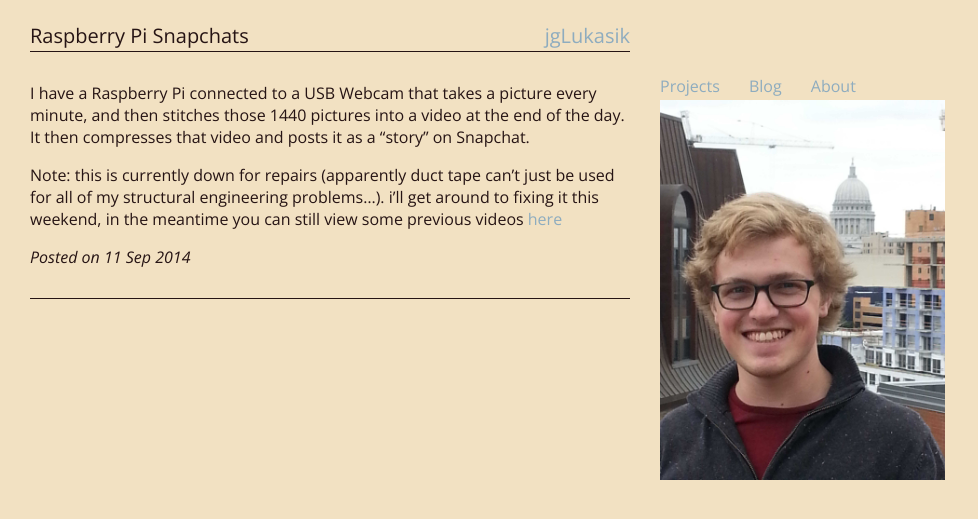
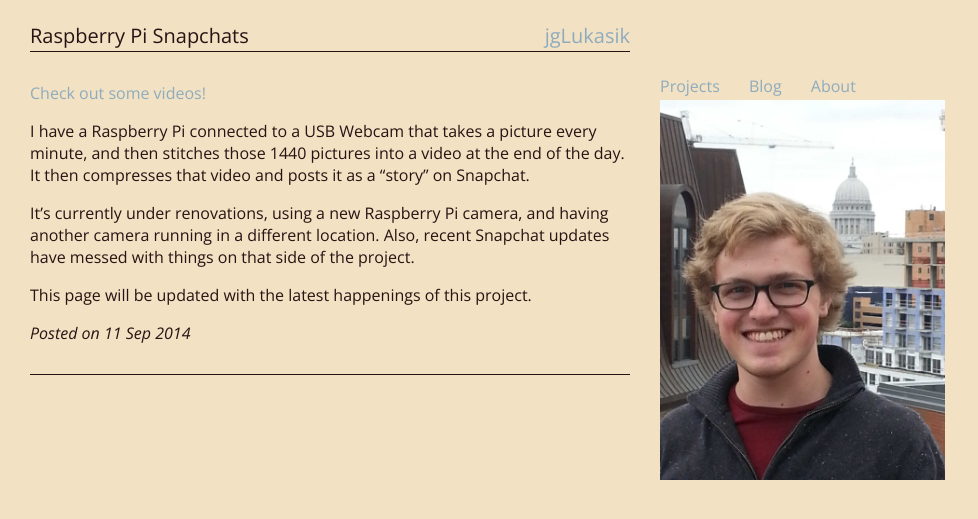
Before and after one commit to jglukasik/jglukasik.github.io, a Jekyll site: the page built from projects/_posts/2014-09-11-snaps.markdown, in a window 1280 px wide. Shown: the top 519 px of the page, without its empty margins (0-978 px from the left). Built offline with Jekyll 4.4.1, drawn with Linux system fonts in a browser that asks for light colours.

Commit message:
Updated snaps project page

```diff
--- a/projects/_posts/2014-09-11-snaps.markdown
+++ b/projects/_posts/2014-09-11-snaps.markdown
@@ -6,7 +6,14 @@ date: 2014-09-11
 description: Sending timelaspses as Snapchat stories.
 ---
 
-I have a Raspberry Pi connected to a USB Webcam that takes a picture every minute, and then stitches those 1440 pictures into a video at the end of the day. It then compresses that video and posts it as a "story" on Snapchat.
+[Check out some videos!](http://snap.jglukasik.com)
 
+I have a Raspberry Pi connected to a USB Webcam that takes a picture every
+minute, and then stitches those 1440 pictures into a video at the end of the
+day. It then compresses that video and posts it as a "story" on Snapchat.
 
-Note: this is currently down for repairs (apparently duct tape can't just be used for all of my structural engineering problems...). i'll get around to fixing it this weekend, in the meantime you can still view some previous videos [here](http://snap.jglukasik.com)
+It's currently under renovations, using a new Raspberry Pi camera, and having
+another camera running in a different location. Also, recent Snapchat updates
+have messed with things on that side of the project.
+
+This page will be updated with the latest happenings of this project.
```
